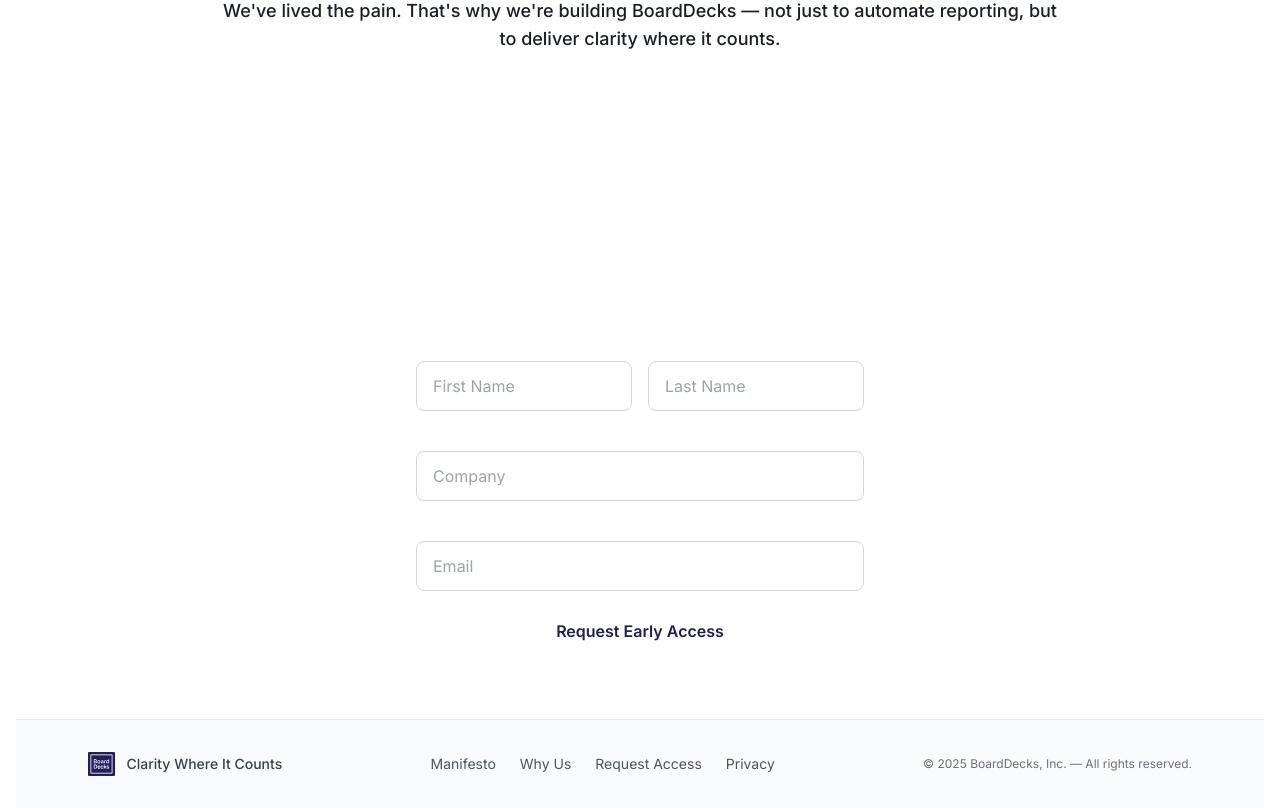
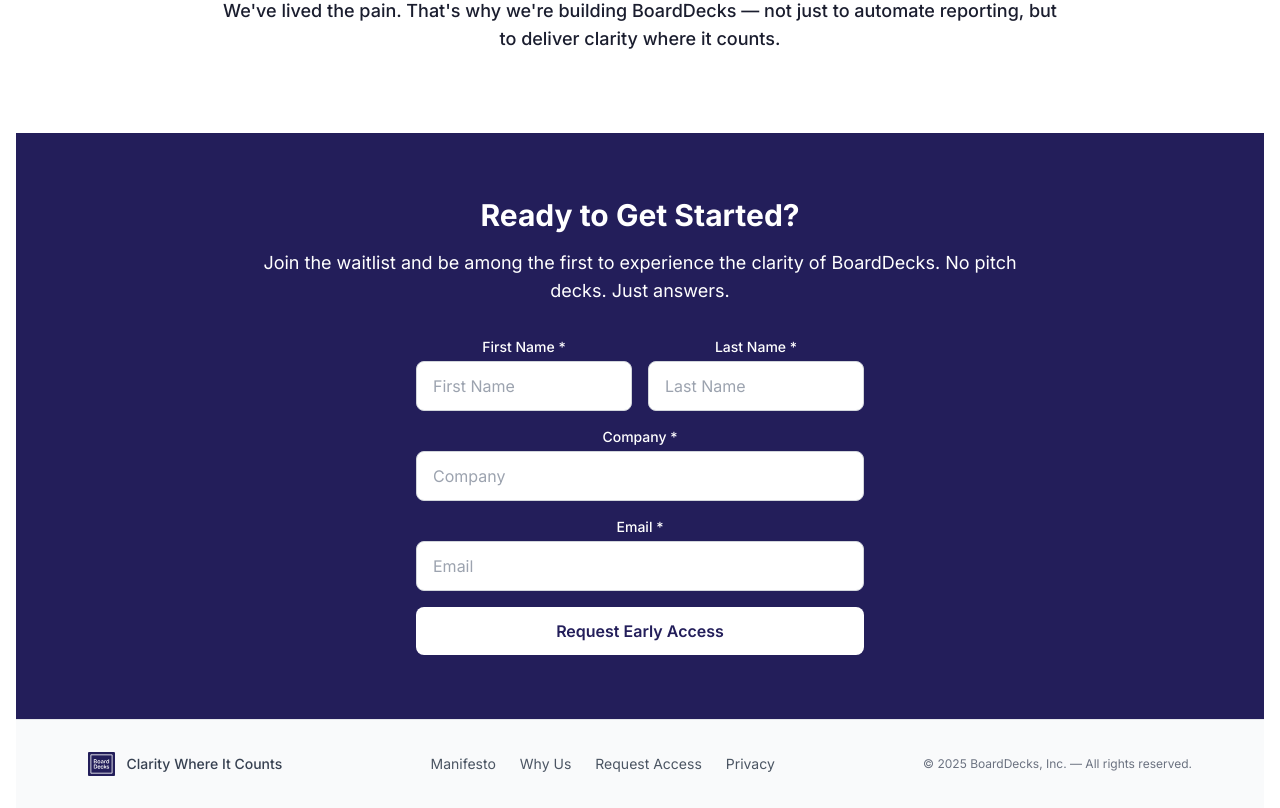
Before and after one commit to srakestraw/boarddecks-website, a Next.js app: page /why-us in a window 1280 px wide. Shown: the part 1160-1968 px from the top of the page. Built offline with nearby package versions, Linux system fonts and the light colour scheme.

Commit message:
Fix background color in why-us page to match manifesto - use bg-primary instead of bg-dark-navy

```diff
--- a/app/why-us/page.tsx
+++ b/app/why-us/page.tsx
@@ -61,7 +61,7 @@
       </p>
       </main>
 
-      <section className="bg-dark-navy text-white py-16 px-6" id="ready-to-get-started">
+      <section className="bg-primary text-white py-16 px-6" id="ready-to-get-started">
         <div className="max-w-3xl mx-auto text-center">
           <h2 className="text-3xl font-bold mb-4">Ready to Get Started?</h2>
           <p className="text-lg mb-8">
```
